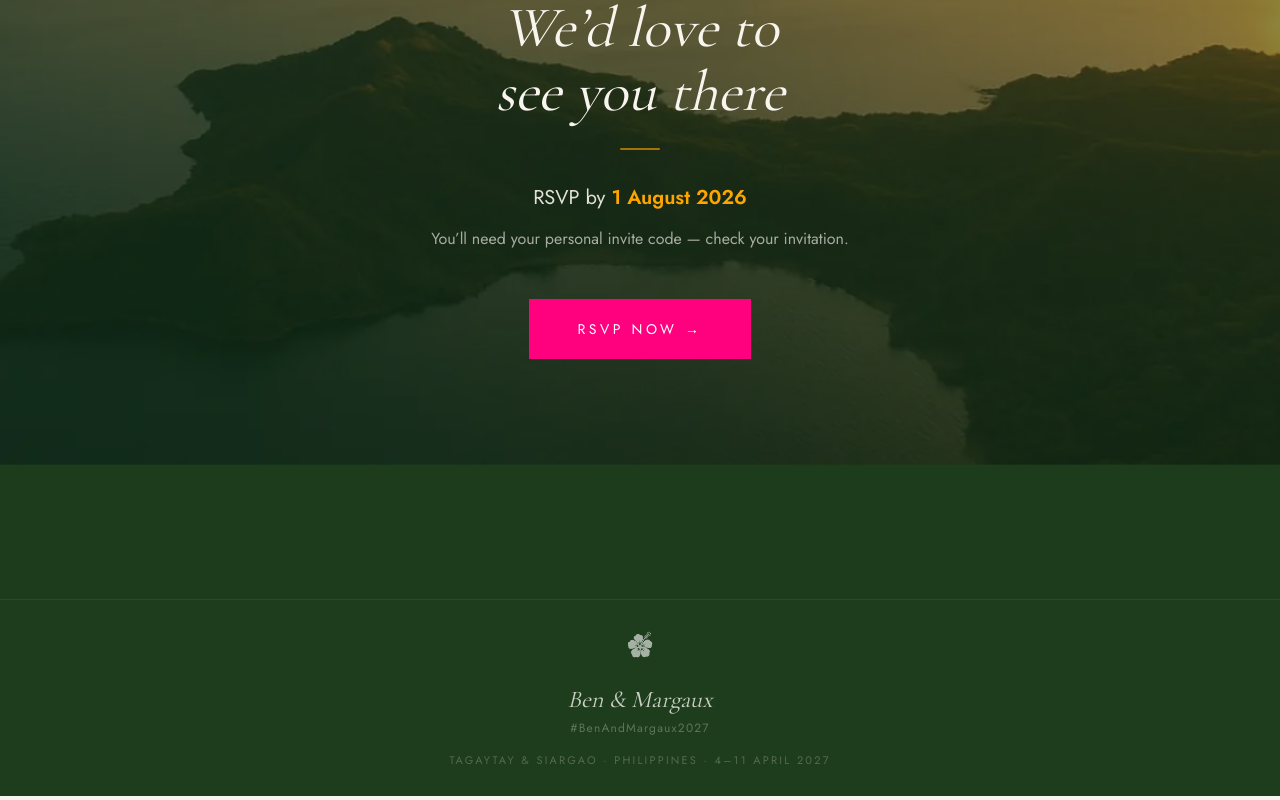
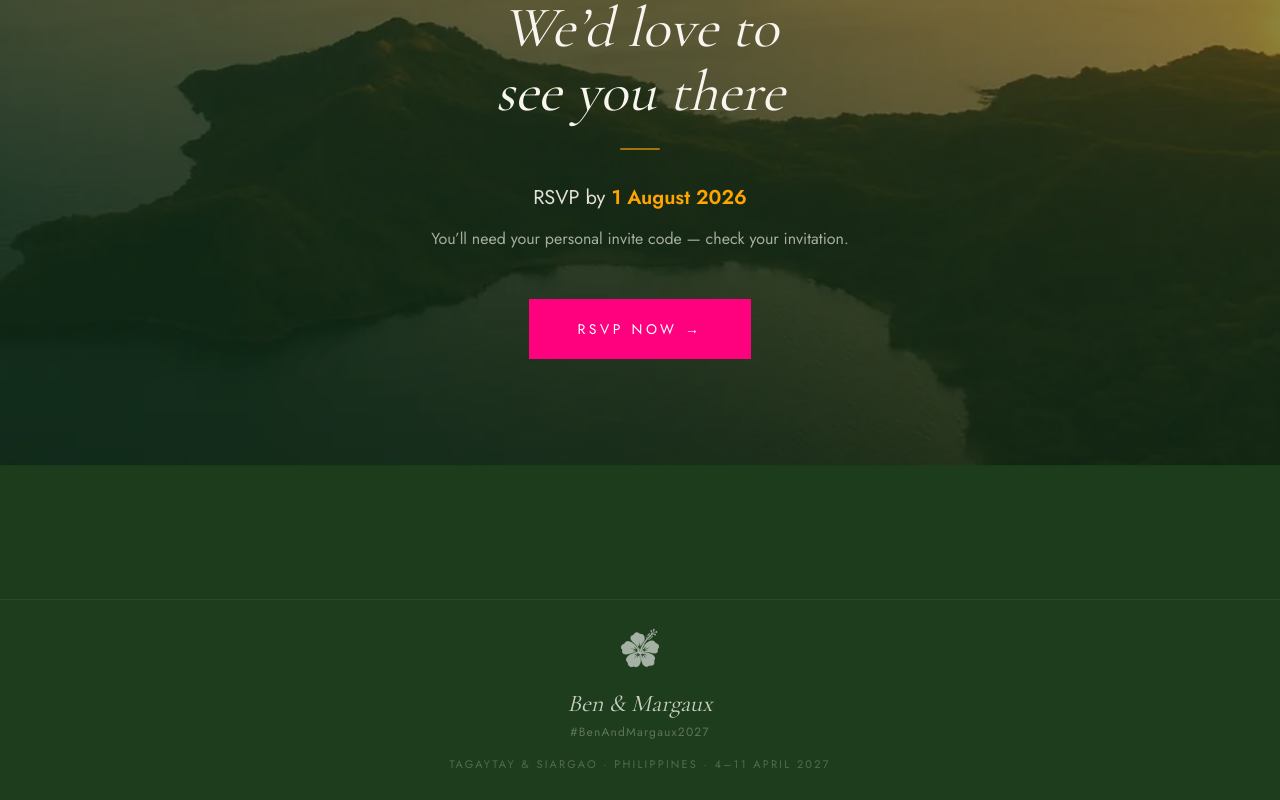
Before and after one commit to bencuds/ben-margaux2027, a Next.js app: page / in a window 1280 px wide. Shown: the part 2665-3465 px from the top of the page. Built offline with nearby package versions, Linux system fonts and the light colour scheme.

Commit message:
Use cropped square hibiscus icon in footer

```diff
--- a/components/Footer.tsx
+++ b/components/Footer.tsx
@@ -3,10 +3,10 @@ export default function Footer() {
     <footer className="bg-jungle-dark border-t border-jungle-light/20 py-7 px-6">
       <div className="max-w-4xl mx-auto text-center">
         <img
-          src="/images/hibiscus-icon.png"
+          src="/images/hibiscus-icon-square.png"
           alt=""
           aria-hidden="true"
-          className="mx-auto mb-5 w-16"
+          className="mx-auto mb-5 w-10 h-10"
           style={{ filter: 'brightness(0) invert(1)', opacity: 0.6 }}
         />
 
```
Also changed, not shown: public/images/hibiscus-icon-square.png (added).
